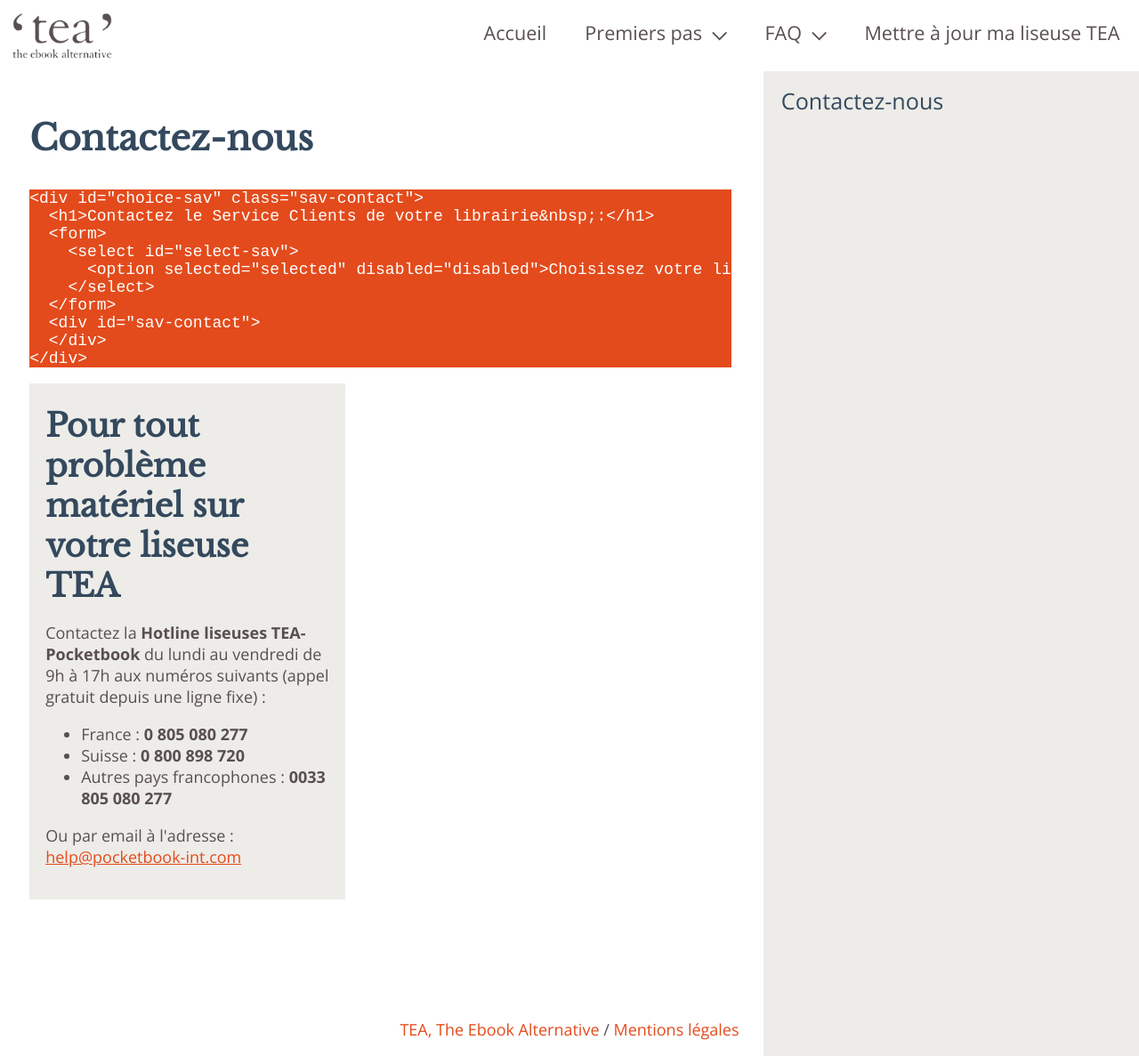
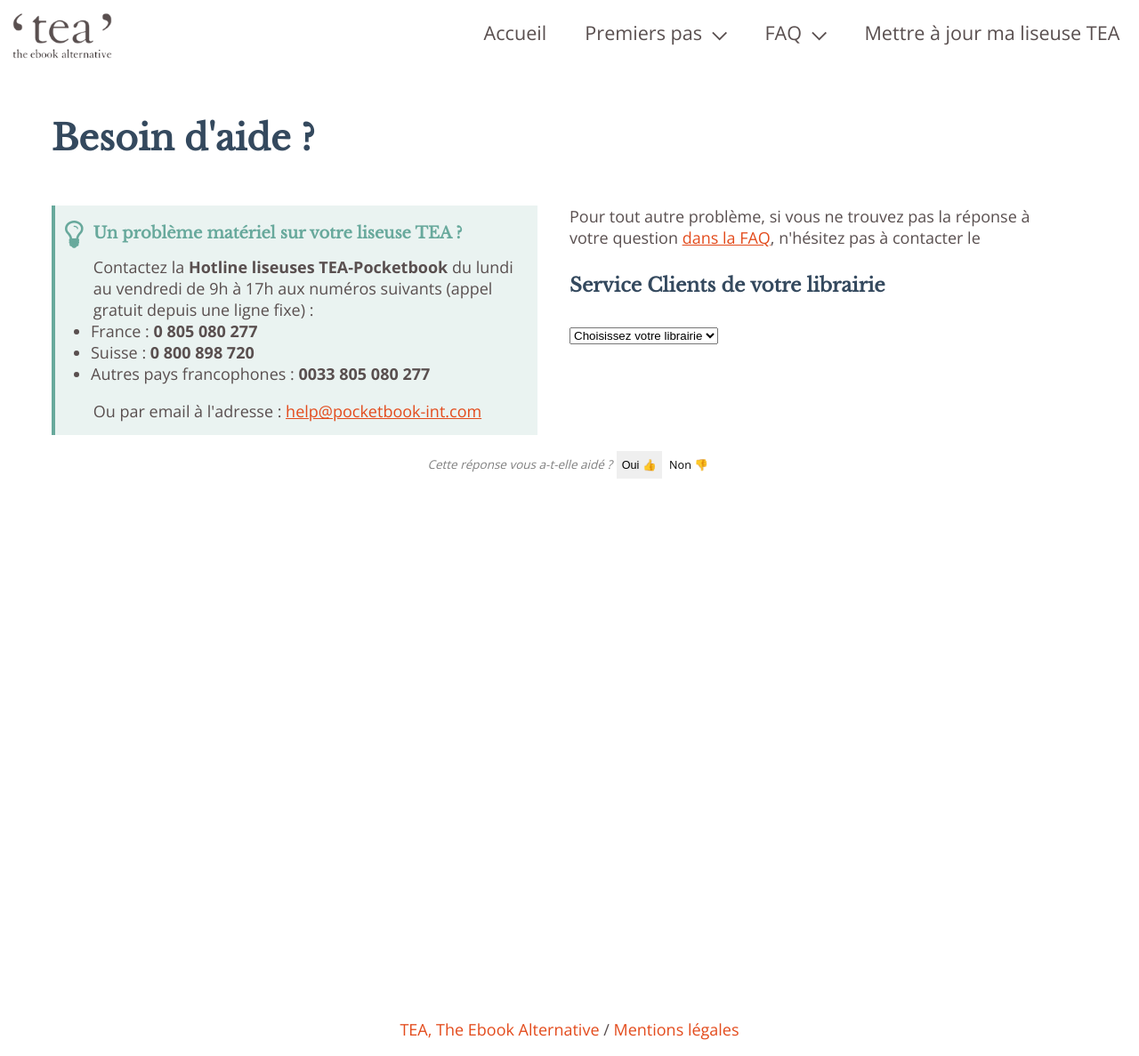
Before and after one commit to TEA-ebook/help-center, a Jekyll site: the page built from _pages/contact.md, in a window 1280 px wide and 1187 px high. Shown: the whole window at 89% size. Built offline with Jekyll 4.4.1, drawn with Linux system fonts in a browser that asks for light colours.

Commit message:
Adds contact page

```diff
--- /dev/null
+++ b/_layouts/nonav.html
@@ -0,0 +1,14 @@
+---
+layout: default
+---
+
+<div id="content">
+  <article class="wide">
+    <header>
+      <h1>{{ page.title }}</h1>
+    </header>
+
+    {{ content }}
+  </article>
+
+</div>
--- a/_pages/contact.md
+++ b/_pages/contact.md
@@ -1,24 +1,34 @@
 ---
 permalink: "/contact/"
-layout: page
-title: Contactez-nous
+layout: nonav
+title: Besoin d'aide ?
 ---
 
-    <div id="choice-sav" class="sav-contact">
-      <h1>Contactez le Service Clients de votre librairie&nbsp;:</h1>
-      <form>
-        <select id="select-sav">
-          <option selected="selected" disabled="disabled">Choisissez votre librairie</option>
-        </select>
-      </form>
-      <div id="sav-contact">
-      </div>
-    </div>
+<div class="row">
 
-  <div id="sav-pb">
-    <div class="sav-contact">
-      <h1>Pour tout problème matériel sur votre liseuse TEA</h1>
-      <p>Contactez la <strong>Hotline liseuses TEA-Pocketbook</strong> du lundi au vendredi de 9h à 17h aux numéros suivants (appel gratuit depuis une ligne fixe) :</p>
-      <div id="contact-pb"></div>
-    </div>
+<div class="column">
+  <div class="protip">
+    <h5>Un problème matériel sur votre liseuse TEA ?</h5>
+
+    <p>Contactez la <strong>Hotline liseuses TEA-Pocketbook</strong> du lundi au vendredi de 9h à 17h aux numéros suivants (appel gratuit depuis une ligne fixe) :</p>
+    <div id="contact-pb"></div>
   </div>
+</div>
+
+<div id="choice-page" class="column">
+  <p>Pour tout autre problème, si vous ne trouvez pas la réponse à votre question <a href="/faq">dans la FAQ</a>, n'hésitez pas à contacter le</p>
+  <h4>Service Clients de votre librairie&nbsp;</h4>
+  <form>
+    <select id="select-sav">
+      <option selected="selected" disabled="disabled">Choisissez votre librairie</option>
+    </select>
+  </form>
+  <div id="sav-contact">
+  </div>
+</div>
+
+</div>
+
+<div class="center">
+{% include feedback-button.html question="Besoin d'aide ?" %}
+</div>
--- a/_sass/layout.scss
+++ b/_sass/layout.scss
@@ -74,6 +74,10 @@
   }
   article {
     width: 66%;
+    &.wide {
+      width: 100%;
+      max-width: 1200px;
+    }
 
     p > img {
       max-width: 100%;
@@ -160,3 +164,15 @@
     width: 45%;
   }
 }
+
+.row {
+  display: flex;
+  flex-direction: row;
+}
+.column {
+  margin-right: 2em;
+  // same size column
+  flex-grow: 1;
+  flex-shrink: 1;
+  flex-basis: 0;
+}
--- a/_sass/style.scss
+++ b/_sass/style.scss
@@ -102,6 +102,8 @@
   }
   h5 {
     color: $protipColor;
+    height: 2em;
+    padding-top: .3em;
   }
 }
 .center {
```
